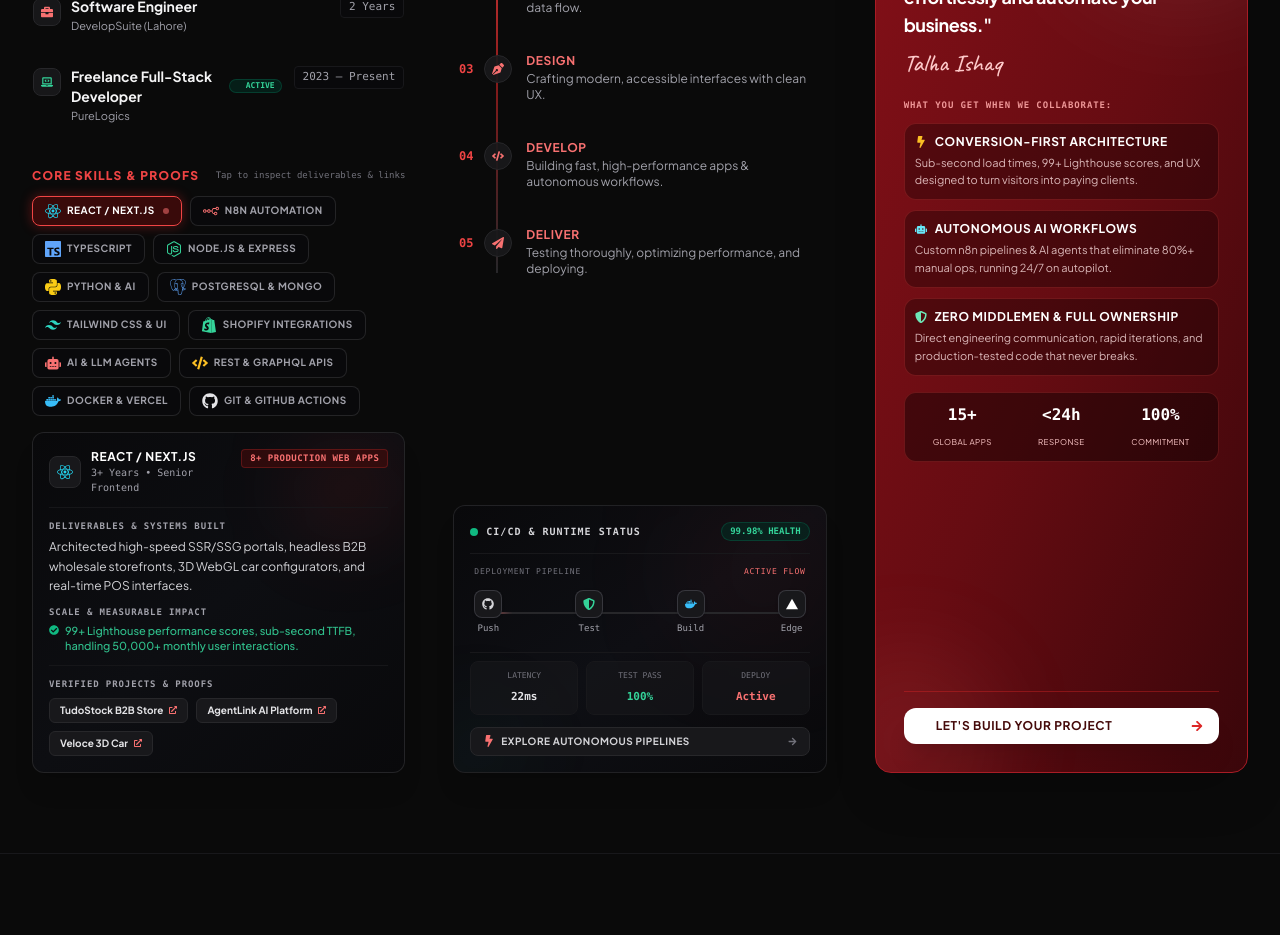
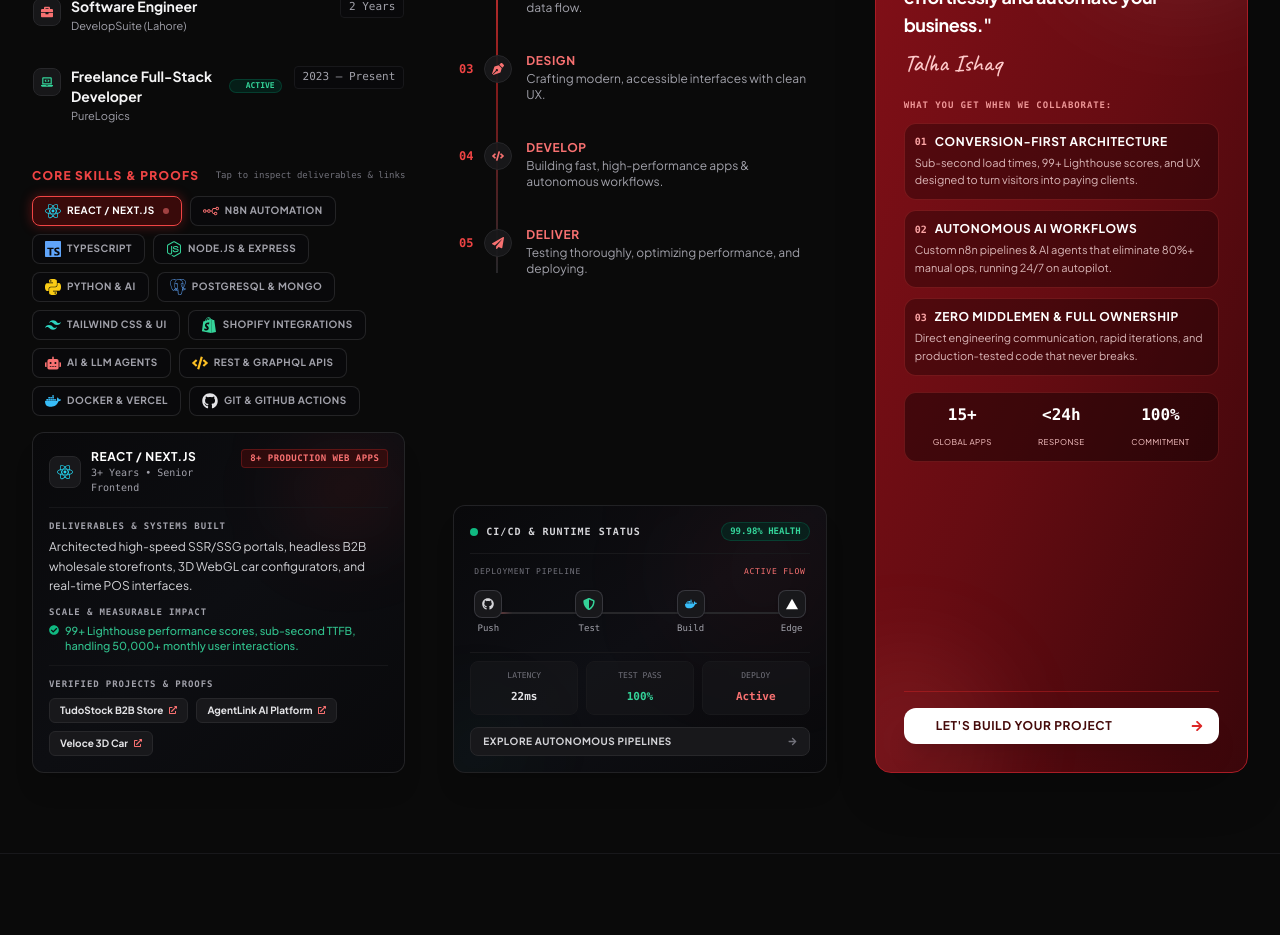
Before and after one commit to talharabani/portfolio, a React (Vite) app: page / in a window 1280 px wide. Shown: the part 2260-3195 px from the top of the page. Built offline with nearby package versions, Linux system fonts and the light colour scheme; no server answers; the HTML template or start-up script is replaced by a standard one.

Commit message:
Remove emoji-style icons from value pillars and replace with clean monospace typography

```diff
--- a/src/components/About.tsx
+++ b/src/components/About.tsx
@@ -3,7 +3,7 @@ import { motion, AnimatePresence } from "framer-motion";
 import {
   FaSearch, FaLightbulb, FaPenNib, FaCode, FaPaperPlane, FaQuoteLeft,
   FaExternalLinkAlt, FaNodeJs, FaRobot, FaGithub, FaCheckCircle,
-  FaBolt, FaShieldAlt, FaArrowRight, FaGraduationCap, FaBriefcase, FaLaptopCode
+  FaShieldAlt, FaArrowRight, FaGraduationCap, FaBriefcase, FaLaptopCode
 } from "react-icons/fa";
 import {
   SiReact,
@@ -702,10 +702,7 @@ export default function About() {
                   href="#automation"
                   className="flex items-center justify-between px-3 py-1.5 rounded-lg bg-zinc-900 hover:bg-crimson-950/60 border border-zinc-800 hover:border-crimson-500/70 text-zinc-300 hover:text-white text-[10px] font-bold tracking-wider uppercase transition-all duration-200 group/btn"
                 >
-                  <span className="flex items-center gap-1.5">
-                    <FaBolt className="text-crimson-400 text-xs" />
-                    <span>Explore Autonomous Pipelines</span>
-                  </span>
+                  <span>Explore Autonomous Pipelines</span>
                   <FaArrowRight className="text-[9px] text-zinc-500 group-hover/btn:text-crimson-400 group-hover/btn:translate-x-1 transition-all" />
                 </a>
               </div>
@@ -758,7 +755,7 @@ export default function About() {
                   {/* Pillar 1 */}
                   <div className="p-2.5 rounded-xl bg-black/30 border border-red-500/25 hover:border-red-400/40 transition">
                     <div className="flex items-center gap-2 mb-1">
-                      <FaBolt className="text-amber-400 text-xs shrink-0" />
+                      <span className="font-mono text-[10px] font-bold text-red-300">01</span>
                       <h4 className="text-xs font-bold uppercase tracking-wider text-white">
                         Conversion-First Architecture
                       </h4>
@@ -771,7 +768,7 @@ export default function About() {
                   {/* Pillar 2 */}
                   <div className="p-2.5 rounded-xl bg-black/30 border border-red-500/25 hover:border-red-400/40 transition">
                     <div className="flex items-center gap-2 mb-1">
-                      <FaRobot className="text-cyan-300 text-xs shrink-0" />
+                      <span className="font-mono text-[10px] font-bold text-red-300">02</span>
                       <h4 className="text-xs font-bold uppercase tracking-wider text-white">
                         Autonomous AI Workflows
                       </h4>
@@ -784,7 +781,7 @@ export default function About() {
                   {/* Pillar 3 */}
                   <div className="p-2.5 rounded-xl bg-black/30 border border-red-500/25 hover:border-red-400/40 transition">
                     <div className="flex items-center gap-2 mb-1">
-                      <FaShieldAlt className="text-emerald-300 text-xs shrink-0" />
+                      <span className="font-mono text-[10px] font-bold text-red-300">03</span>
                       <h4 className="text-xs font-bold uppercase tracking-wider text-white">
                         Zero Middlemen &amp; Full Ownership
                       </h4>
```
